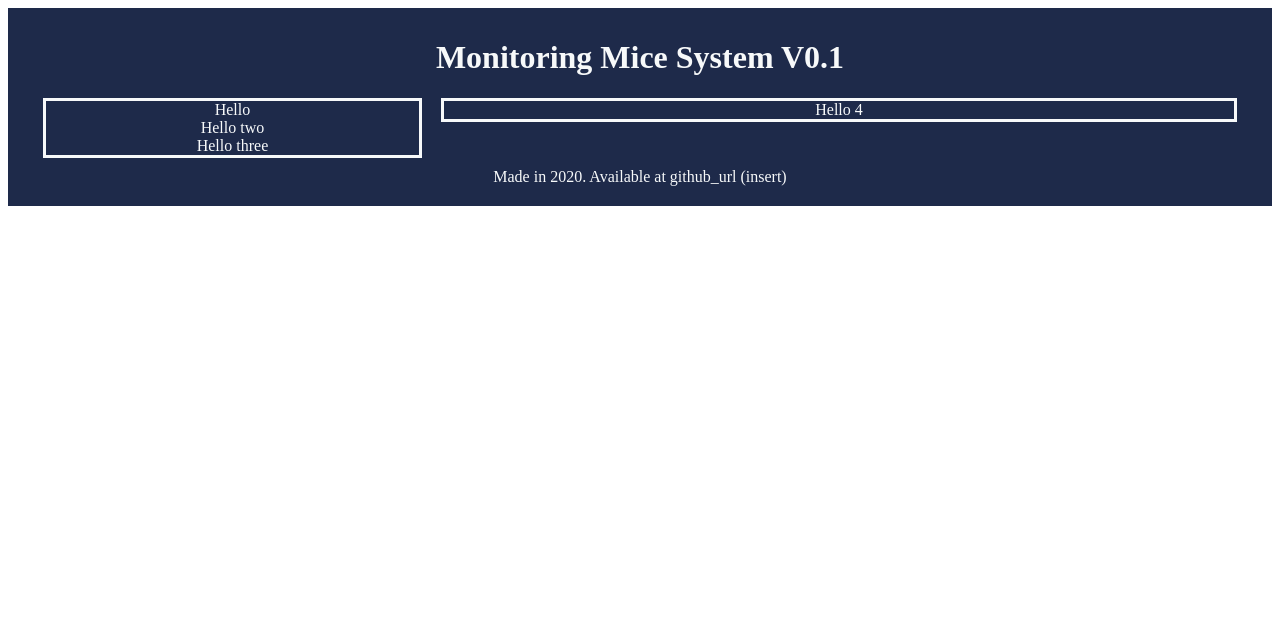
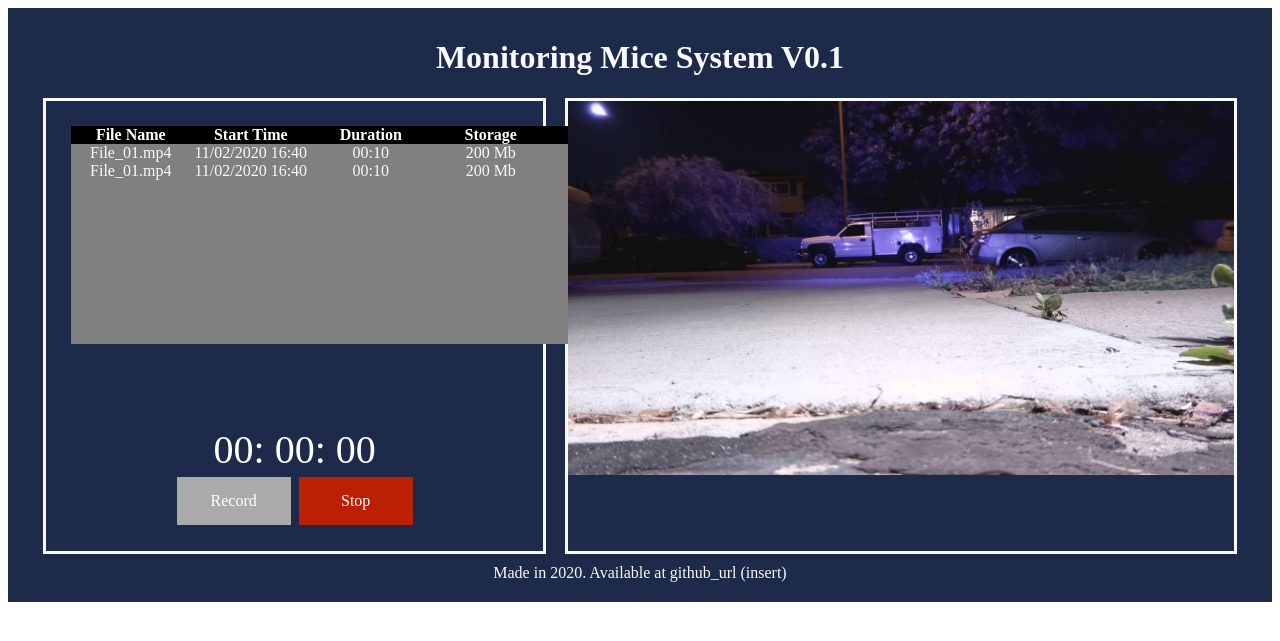
Before and after one commit to NicolaiDige/MiceMonitor, a Python web app: template Flask_RPi_Monitoring/test_app/app/templates/index.html in a window 1280 px wide. Shown: the top 641 px of the page. Run offline with Jinja, Linux system fonts and the light colour scheme; the template is opened without the code that fills it: most values are stand-ins (such as "Sample title", 1, 10 or a date in 2020).

Commit message:
Add timer and image updater

```diff
--- a/Flask_RPi_Monitoring/test_app/app/static/css/styles.css
+++ b/Flask_RPi_Monitoring/test_app/app/static/css/styles.css
@@ -18,95 +18,115 @@
   text-align: center;
 }
 
+#file_overview {
+  margin-top: 5%;
+  margin-left: 5%;
+  margin-right: 5%;
+  height: 300px;
+}
+
+#fixed_header{
+    width: 500px;
+    table-layout: fixed;
+    border-collapse: collapse;
+    margin: auto;
+}
+
+#fixed_header tbody{
+  display:block;
+  width: 100%;
+  overflow: auto;
+  height: 200px;
+  background: grey;
+}
+
+#fixed_header thead tr {
+  text-align: left;
+  display: block;
+  width: 500px;
+}
+
+#fixed_header thead {
+  background: black;
+  color:#fff;
+  width: 500px;
+}
+
+#fixed_header th, #fixed_header td {
+  padding: 0px;
+  text-align: center;
+  width: 120px;
+  font-size: 16px;
+}
+
+.button_click {
+  background-color: #BB2003;
+  border: none;
+  color: white;
+  padding: 15px 32px;
+  text-align: center;
+  text-decoration: none;
+  display: inline-block;
+  font-size: 16px;
+  margin: 4px 2px;
+  cursor: pointer;
+  width: 50px;
+}
+
+.button_no_click {
+  background-color: #AAAAAA;
+  border: none;
+  color: white;
+  padding: 15px 32px;
+  text-align: center;
+  text-decoration: none;
+  display: inline-block;
+  font-size: 16px;
+  margin: 4px 2px;
+  width: 50px;
+}
+
+#record_buttons {
+  margin-bottom: 5%;
+  width: auto;
+}
+
 #record_container {
   border-style: solid;
   background-color: #1E2A4A;
   color: #F7F9FA;
   margin-left: 2%;
-  width: 30%;
+  width: 40%;
   float: left;
+  height: 450px;
 }
 
 #camera_container {
   border-style: solid;
   background-color: #1E2A4A;
   color: #F7F9FA;
-  margin-left: 34%;
+  margin-left: 44%;
   margin-right: 2%;
   width: auto;
+  height: 450px;
 }
 
+#record_time {
+  color: white;
+  font-size: 40px;
+}
 
-#body {
-  background-color: #F7F9FA;
-  text-align: center;
+#camera_view {
+  width: 100%;
   margin: auto;
 }
 
-
-ul#nav_list {
-  list-style-type: none;
-  overflow: hidden;
-  background-color: #1E2A4A;
-  justify-content: center;
-  display: flex;
-}
-
-ul#nav_list li {
-  border-left: 1px solid #bbb;
-  border-right: 1px solid #bbb;
-  font-size: 25px;
-  padding: 10px;
-  color: #999;
-}
-
-ul#nav_list li#focus {
-  border-left: 1px solid #bbb;
-  border-right: 1px solid #bbb;
-  font-size: 25px;
-  padding: 10px;
-  color: #fff;
-}
-
-#sample {
-  margin-left: auto;
-  margin-right: auto;
-  margin-bottom: 20px;
-}
-
-#image {
-  display: table-cell;
-  margin: 10px;
-}
-
-#arrow {
-  display: table-cell;
-  vertical-align: middle;
-  width: 200px;
-}
-
-.sample_im {
-  width: 400px;
-  border: 6px inset #4679F2;
-}
-
-#sample_name {
-  float: left;
-  font-size: 20px;
-  margin: 0;
-}
-
-#figure_text {
-  float: center;
-  font-size: 15px;
-  margin: 0;
-}
-
-
-
-#navigator {
-  background-color: #1E2A4A;
-  color: #F7F9FA;
+#camview {
+  object-fit: contain;
+  display: block;
+  max-width: 100%;
+  max-height: 100%;
+  margin: auto;
 }
 
 #footer {
--- a/Flask_RPi_Monitoring/test_app/app/templates/index.html
+++ b/Flask_RPi_Monitoring/test_app/app/templates/index.html
@@ -4,7 +4,6 @@
     <title>Monitoring Mice System V0.1</title>
     <link rel="stylesheet" type="text/css" href="{{url_for('static', filename='css/styles.css')}}">
   </head>
-
   <body>
     <div id="content">
       <div id="container">
@@ -15,18 +14,49 @@
       <div id="container">
         <div id="record_container">
           <div id="file_overview">
-            Hello
+            <table id="fixed_header">
+              <thead>
+                <tr>
+                  <th>File Name</th>
+                  <th>Start Time</th>
+                  <th>Duration</th>
+                  <th>Storage</th>
+                </tr>
+              </thead>
+              <tbody>
+                <tr>
+                  <td>File_01.mp4</td>
+                  <td>11/02/2020 16:40</td>
+                  <td>00:10</td>
+                  <td>200 Mb</td>
+                </tr>
+                <tr>
+                  <td>File_01.mp4</td>
+                  <td>11/02/2020 16:40</td>
+                  <td>00:10</td>
+                  <td>200 Mb</td>
+                </tr>
+              </tbody>
+            </table>
           </div>
           <div id="record_time">
-            Hello two
+            <label id="hours">00</label>:
+            <label id="minutes">00</label>:
+            <label id="seconds">00</label>
           </div>
           <div id="record_buttons">
-            Hello three
+            {% if record==0 %}
+              <a href={{ url_for( "record") }} class="button_click">Record</a>
+              <a class="button_no_click">Stop</a>
+            {% else %}
+              <a class="button_no_click">Record</a>
+              <a href={{ url_for( "index") }} class="button_click">Stop</a>
+            {% endif %}
           </div>
         </div>
         <div id="camera_container">
           <div id="camera_view">
-            Hello 4
+            <img src="{{url_for('static', filename='images/Noir_image.jpg')}}" id="camview"/>
           </div>
         </div>
       </div>
@@ -36,4 +66,39 @@
         </div>
       </div>
   </body>
+  <script>
+    if ({{record}} == 1){
+      var hoursLabel = document.getElementById("hours");
+      var minutesLabel = document.getElementById("minutes");
+      var secondsLabel = document.getElementById("seconds");
+      var totalSeconds = 0;
+      setInterval(setTime, 1000);
+
+      function setTime() {
+        ++totalSeconds;
+        secondsLabel.innerHTML = pad(totalSeconds % 60);
+        minutesLabel.innerHTML = pad(parseInt(totalSeconds / 60));
+        hoursLabel.innerHTML = pad(parseInt(totalSeconds / 60 / 60));
+      }
+
+      function pad(val) {
+        var valString = val + "";
+        if (valString.length < 2) {
+          return "0" + valString;
+        } else {
+          return valString;
+        }
+      }
+    }
+    else {
+      secondsLabel.innerHTML = pad(0);
+      minutesLabel.innerHTML = pad(0);
+    }
+    </script>
+    <script>
+      setInterval(function() {
+        var myImageElement = document.getElementById('camview');
+        myImageElement.src = "{{url_for('static', filename='images/Noir_image.jpg')}}" + '?rand=' + Math.random();
+      }, 2000);
+    </script>
 </html>
```
Also changed, not shown: Flask_RPi_Monitoring/test_app/app/views.py (+5 -27 lines), Flask_RPi_Monitoring/test_app/app/static/images/Noir_image.jpg (added).
